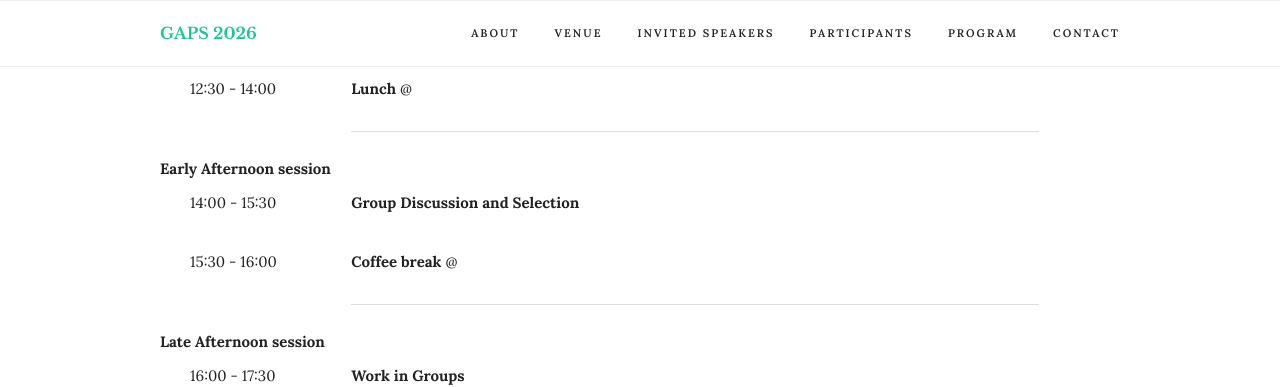
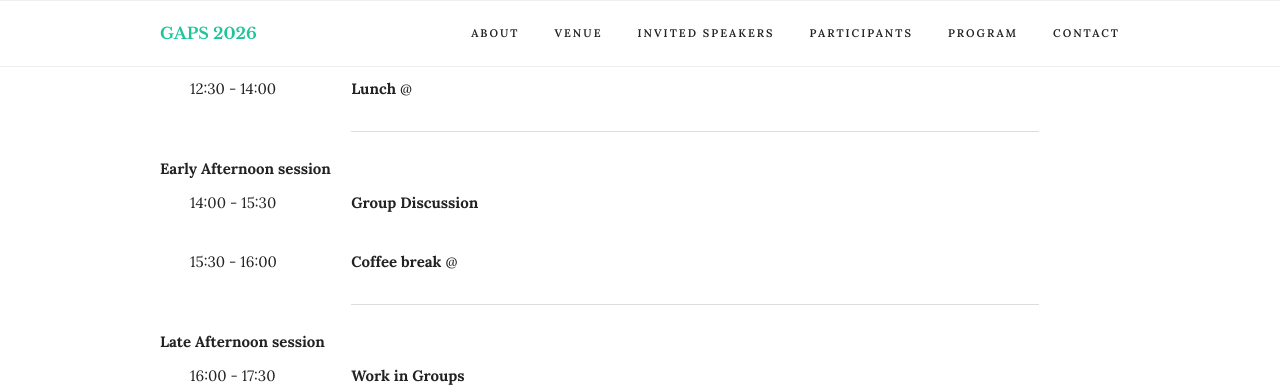
Before and after one commit to gapsworkshop/gaps2026, a Jekyll site: the page built from index.html, in a window 1280 px wide and 900 px high, scrolled down 3535 px. Shown: the top 387 px of the window. Built offline with Jekyll 4.4.1, drawn with Linux system fonts in a browser that asks for light colours.

Commit message:
fixed CI error

```diff
--- a/_data/program.yml
+++ b/_data/program.yml
@@ -25,7 +25,7 @@
     - name: "Early Afternoon"
       others:
         - time: "14:00 - 15:30"
-          type: "Group Discussion and Selection"
+          type: "Group Discussion"
     - break:
         time: "15:30 - 16:00"
         type: "Coffee break"
```
